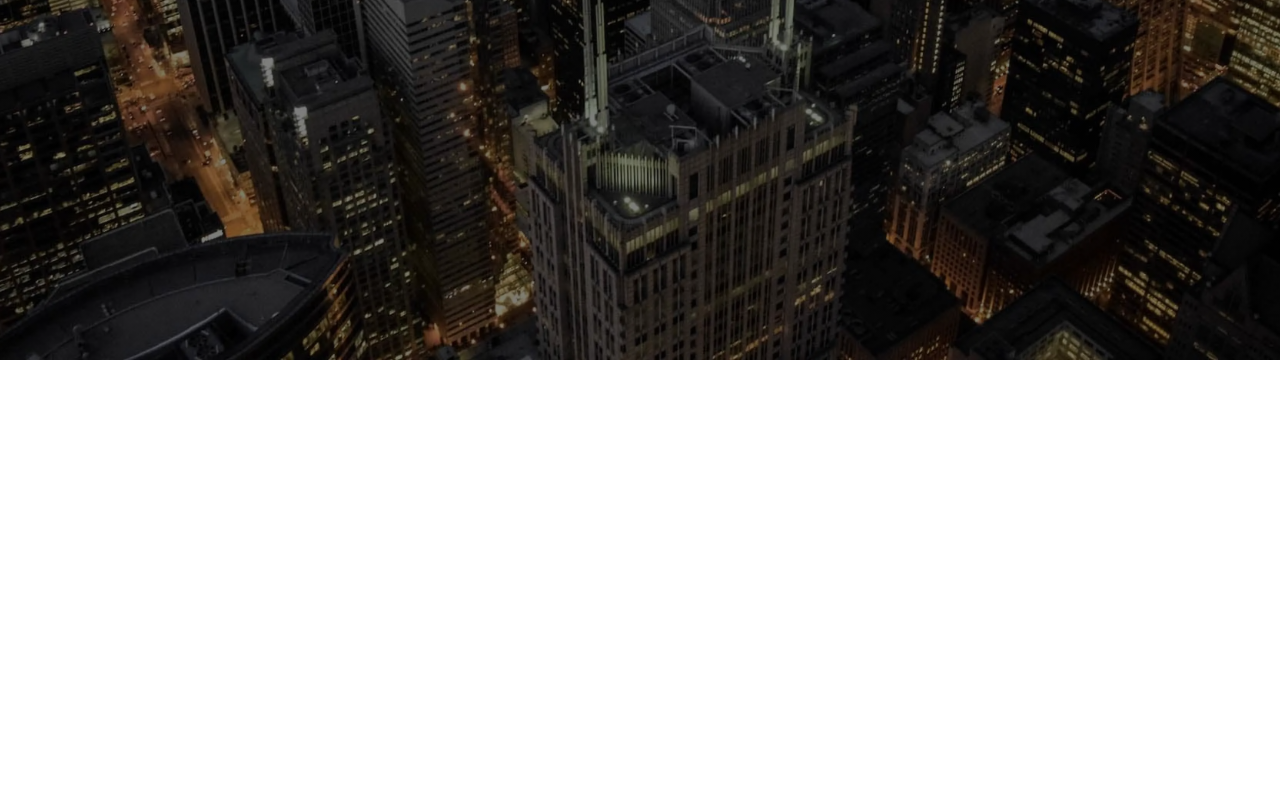
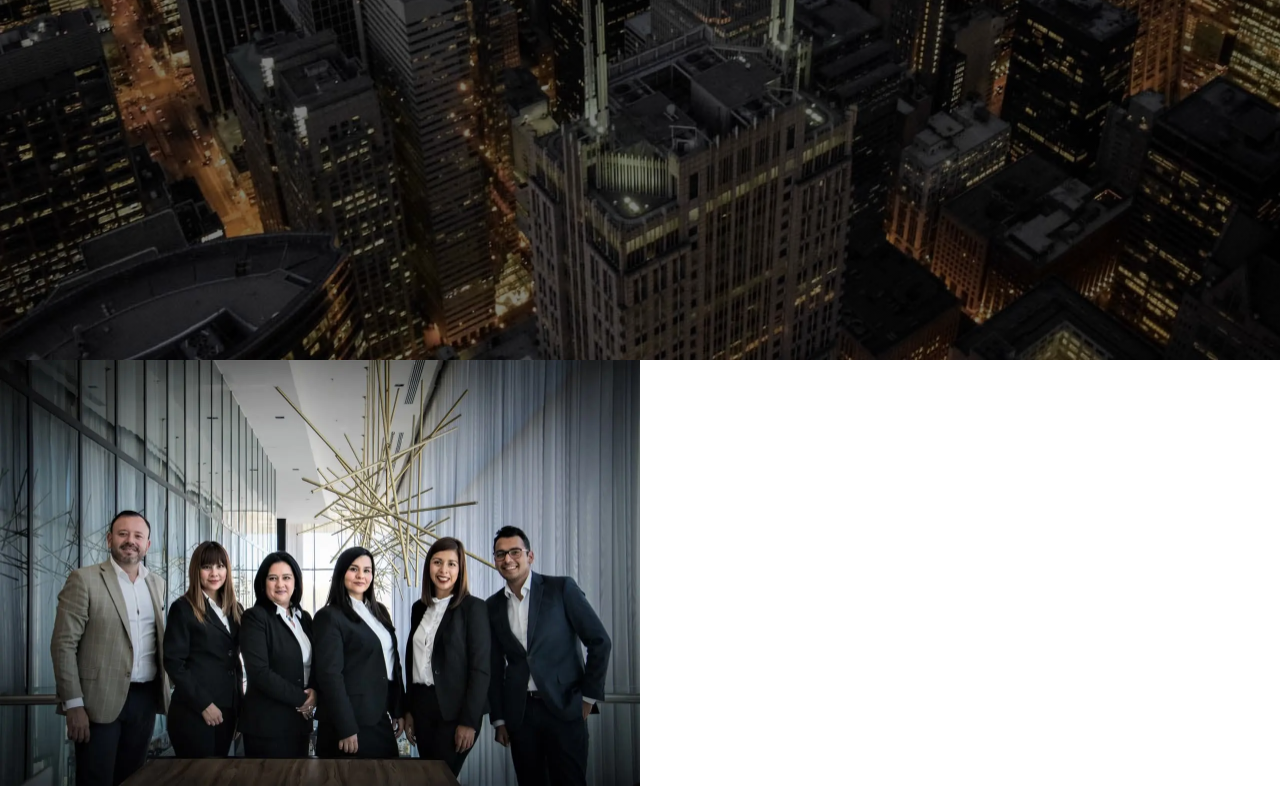
Before and after one commit to ElenaDiachenko/finance-ledger-test, a React (Vite) app: page / in a window 1280 px wide. Shown: the part 624-1424 px from the top of the page. Built offline with nearby package versions, Linux system fonts and the light colour scheme.

Commit message:
add image component

```diff
--- a/src/App.tsx
+++ b/src/App.tsx
@@ -1,6 +1,6 @@
 import Button from 'components/ui/button';
 import Container from 'components/ui/container';
-import { Header, Hero } from './components';
+import { About, Header, Hero } from './components';
 
 const App = () => {
  return (
@@ -8,51 +8,7 @@ const App = () => {
    <Header />
    <main>
     <Hero />
-    <div className="">
-     Lorem ipsum dolor, sit amet consectetur adipisicing elit. Consectetur, modi. Accusamus
-     assumenda sint libero, non, fuga ipsam voluptas distinctio aliquam cum, quod beatae ut? Beatae
-     aliquam similique eveniet velit ipsum!
-    </div>
-    <div className="">
-     Lorem ipsum dolor, sit amet consectetur adipisicing elit. Consectetur, modi. Accusamus
-     assumenda sint libero, non, fuga ipsam voluptas distinctio aliquam cum, quod beatae ut? Beatae
-     aliquam similique eveniet velit ipsum!
-    </div>
-    <div className="">
-     Lorem ipsum dolor, sit amet consectetur adipisicing elit. Consectetur, modi. Accusamus
-     assumenda sint libero, non, fuga ipsam voluptas distinctio aliquam cum, quod beatae ut? Beatae
-     aliquam similique eveniet velit ipsum!
-    </div>
-    <div className="">
-     Lorem ipsum dolor, sit amet consectetur adipisicing elit. Consectetur, modi. Accusamus
-     assumenda sint libero, non, fuga ipsam voluptas distinctio aliquam cum, quod beatae ut? Beatae
-     aliquam similique eveniet velit ipsum!
-    </div>
-    <div className="">
-     Lorem ipsum dolor, sit amet consectetur adipisicing elit. Consectetur, modi. Accusamus
-     assumenda sint libero, non, fuga ipsam voluptas distinctio aliquam cum, quod beatae ut? Beatae
-     aliquam similique eveniet velit ipsum!
-    </div>
-    <div className="">
-     Lorem ipsum dolor, sit amet consectetur adipisicing elit. Consectetur, modi. Accusamus
-     assumenda sint libero, non, fuga ipsam voluptas distinctio aliquam cum, quod beatae ut? Beatae
-     aliquam similique eveniet velit ipsum!
-    </div>
-    <div className="">
-     Lorem ipsum dolor, sit amet consectetur adipisicing elit. Consectetur, modi. Accusamus
-     assumenda sint libero, non, fuga ipsam voluptas distinctio aliquam cum, quod beatae ut? Beatae
-     aliquam similique eveniet velit ipsum!
-    </div>
-    <div className="">
-     Lorem ipsum dolor, sit amet consectetur adipisicing elit. Consectetur, modi. Accusamus
-     assumenda sint libero, non, fuga ipsam voluptas distinctio aliquam cum, quod beatae ut? Beatae
-     aliquam similique eveniet velit ipsum!
-    </div>
-    <div className="">
-     Lorem ipsum dolor, sit amet consectetur adipisicing elit. Consectetur, modi. Accusamus
-     assumenda sint libero, non, fuga ipsam voluptas distinctio aliquam cum, quod beatae ut? Beatae
-     aliquam similique eveniet velit ipsum!
-    </div>
+    <About />
    </main>
   </>
  );
--- /dev/null
+++ b/src/components/About/index.tsx
@@ -0,0 +1,17 @@
+import { Container, ResponsiveImage } from 'components/ui';
+import img from 'assets/images/home/people.jpg';
+import webp from 'assets/images/home/people.webp';
+import img2x from 'assets/images/home/people@2x.jpg';
+import webp2x from 'assets/images/home/people@2x.webp';
+
+import { Section } from './styles';
+
+const About = () => {
+ return (
+  <Section id="about">
+   <ResponsiveImage img={img} img2x={img2x} webp={webp} webp2x={webp2x} alt={'agroup of people'} />
+  </Section>
+ );
+};
+
+export default About;
--- /dev/null
+++ b/src/components/About/styles.ts
@@ -0,0 +1,8 @@
+import styled from 'styled-components';
+
+export const Section = styled.section`
+ @media screen and (min-width: 768px) {
+  display: grid;
+  grid-template-columns: 1fr 1fr;
+ }
+`;
--- a/src/components/index.ts
+++ b/src/components/index.ts
@@ -1,4 +1,5 @@
 import Header from './Header';
 import Hero from './Hero';
+import About from './About';
 
-export { Header, Hero };
+export { Header, Hero, About };
--- a/src/components/ui/index.ts
+++ b/src/components/ui/index.ts
@@ -1,5 +1,6 @@
 import Button from './button';
 import Container from './container';
 import Logo from './logo';
+import ResponsiveImage from './responsiveImage';
 
-export { Button, Container, Logo };
+export { Button, Container, Logo, ResponsiveImage };
--- /dev/null
+++ b/src/components/ui/responsiveImage/index.tsx
@@ -0,0 +1,21 @@
+import { FC } from 'react';
+
+type ResponsiveImageProps = {
+ img: string;
+ img2x: string;
+ webp: string;
+ webp2x: string;
+ alt: string;
+};
+
+const ResponsiveImage: FC<ResponsiveImageProps> = ({ img, img2x, webp, webp2x, alt }) => {
+ return (
+  <picture>
+   <source srcSet={`${webp} 1x, ${webp2x} 2x`} type="image/webp" />
+   <source srcSet={`${img} 1x, ${img2x} 2x`} type="image/jpeg" />
+   <img src={img} alt={alt} />
+  </picture>
+ );
+};
+
+export default ResponsiveImage;
```
